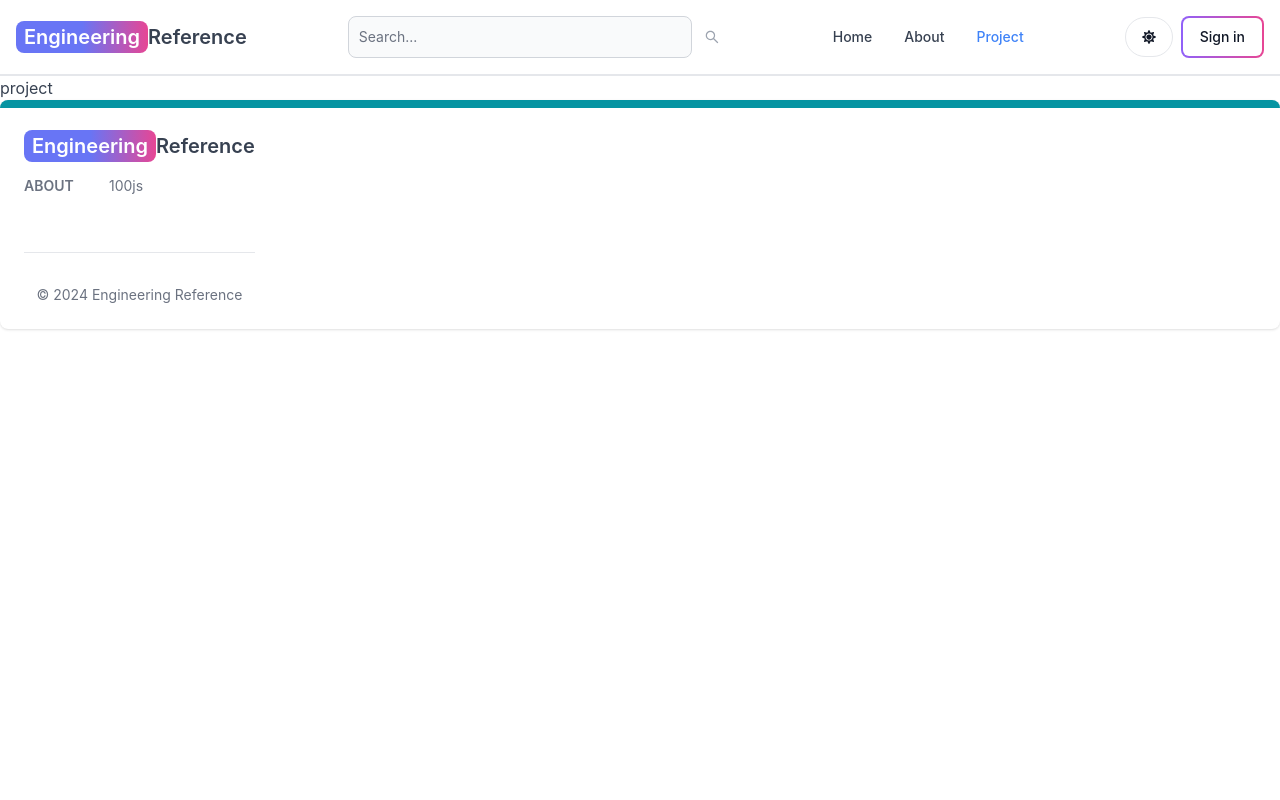
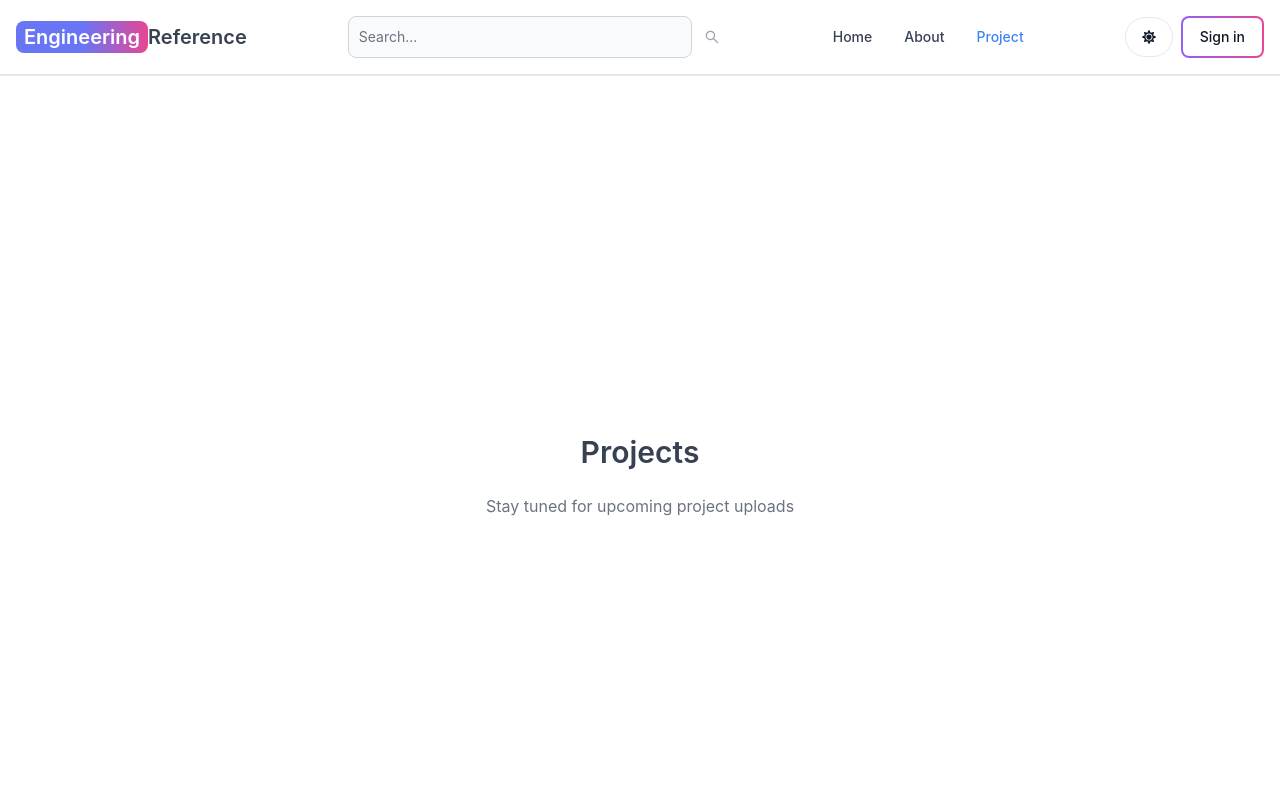
Before and after one commit to rajsingho3/The-CS-Corner, a React (Vite) app in the folder client/: page /project in a window 1280 px wide. Shown: the top 800 px of the page. Built offline with nearby package versions, Linux system fonts and the light colour scheme; no server answers.

Commit message:
project page completed

```diff
--- a/client/src/Pages/Project.jsx
+++ b/client/src/Pages/Project.jsx
@@ -1,7 +1,11 @@
-import React from 'react'
 
-export default function project() {
+
+export default function Projects() {
   return (
-    <div>project</div>
+    <div className='min-h-screen max-w-2xl mx-auto flex justify-center items-center flex-col gap-6 p-3'>
+      <h1 className='text-3xl font-semibold'>Projects</h1>
+      <p className='text-md text-gray-500'> Stay tuned for upcoming project uploads</p>
+
+    </div>
   )
 }
```
